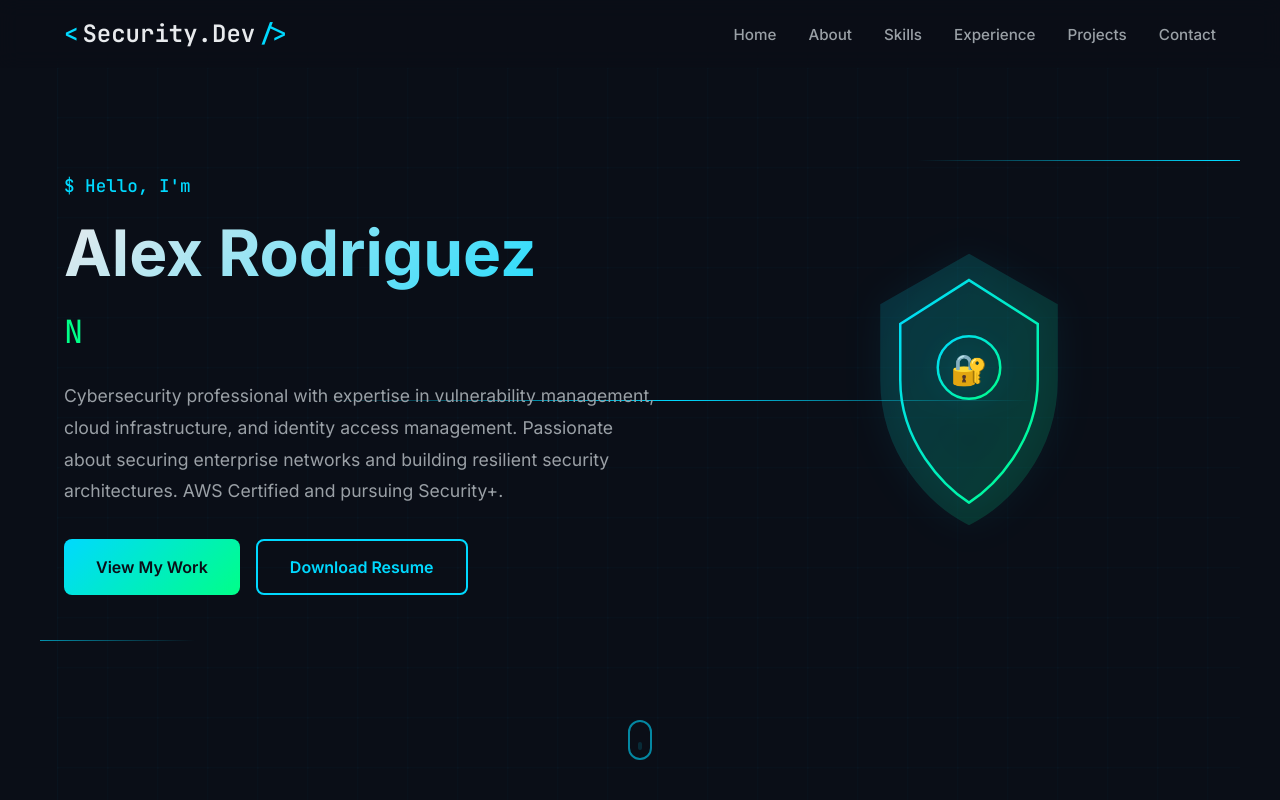
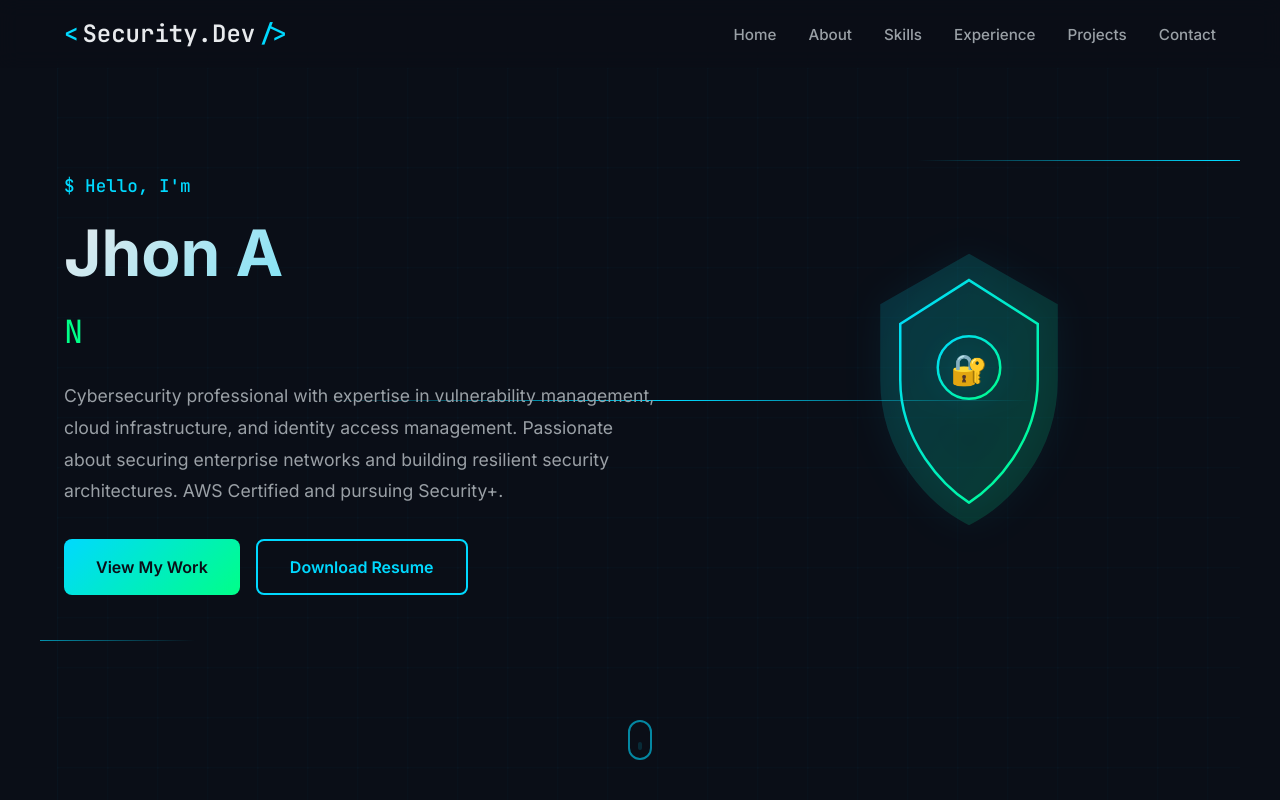
Before and after one commit to Pr0mpt5/portfolio, a React (Vite) app: page / in a window 1280 px wide. Shown: the top 800 px of the page. Built offline with nearby package versions, Linux system fonts and the light colour scheme.

Commit message:
Updated Hero.tsx

```diff
--- a/src/components/Hero.tsx
+++ b/src/components/Hero.tsx
@@ -57,7 +57,7 @@ export const Hero: React.FC = () => {
       <div className="hero-content">
         <div>
           <div className="hero-greeting">$ Hello, I'm</div>
-          <h1 className="hero-name">Alex Rodriguez</h1>
+          <h1 className="hero-name">Jhon A</h1>
           <div className="hero-title">
             {displayText}
             <span className="cursor">|</span>
```
